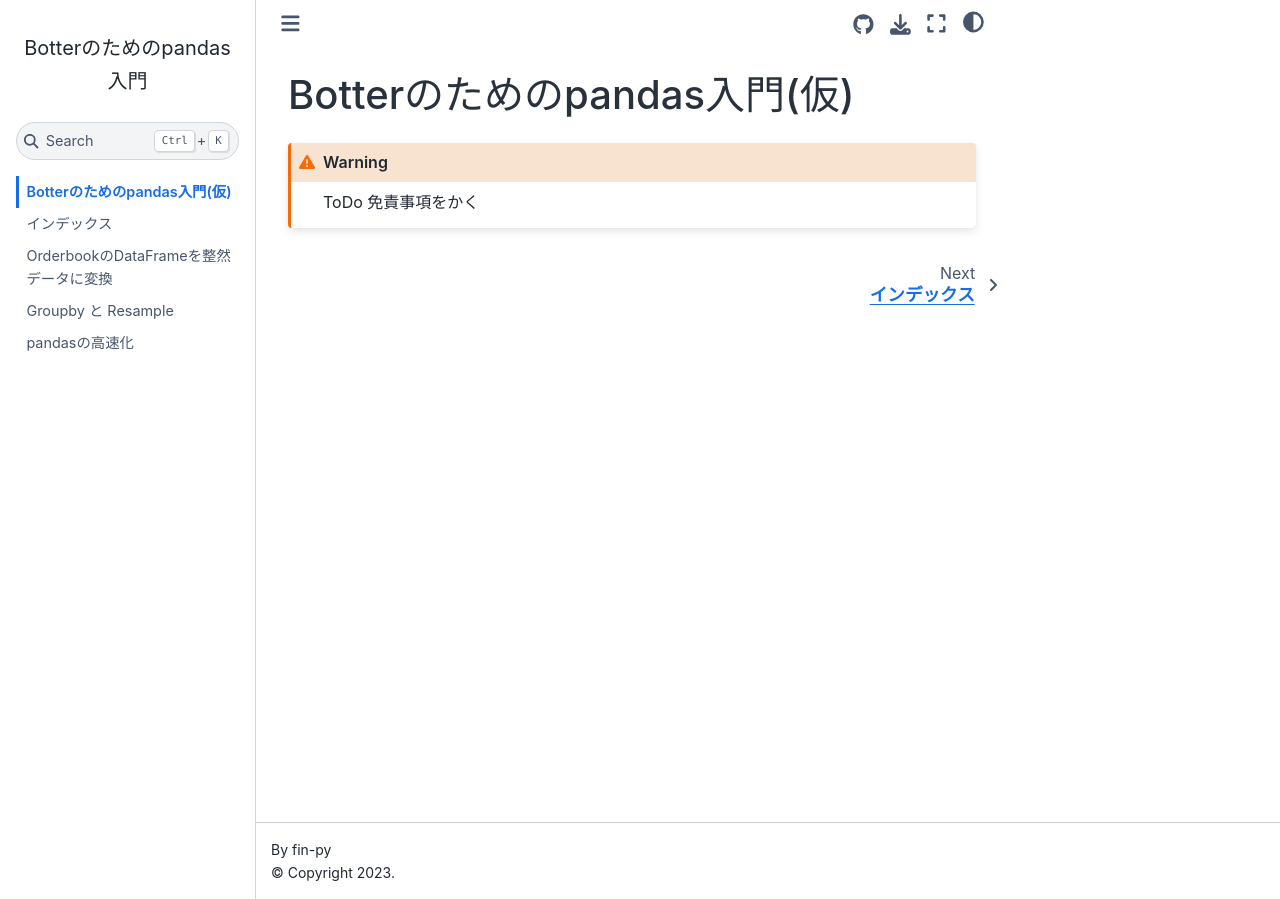
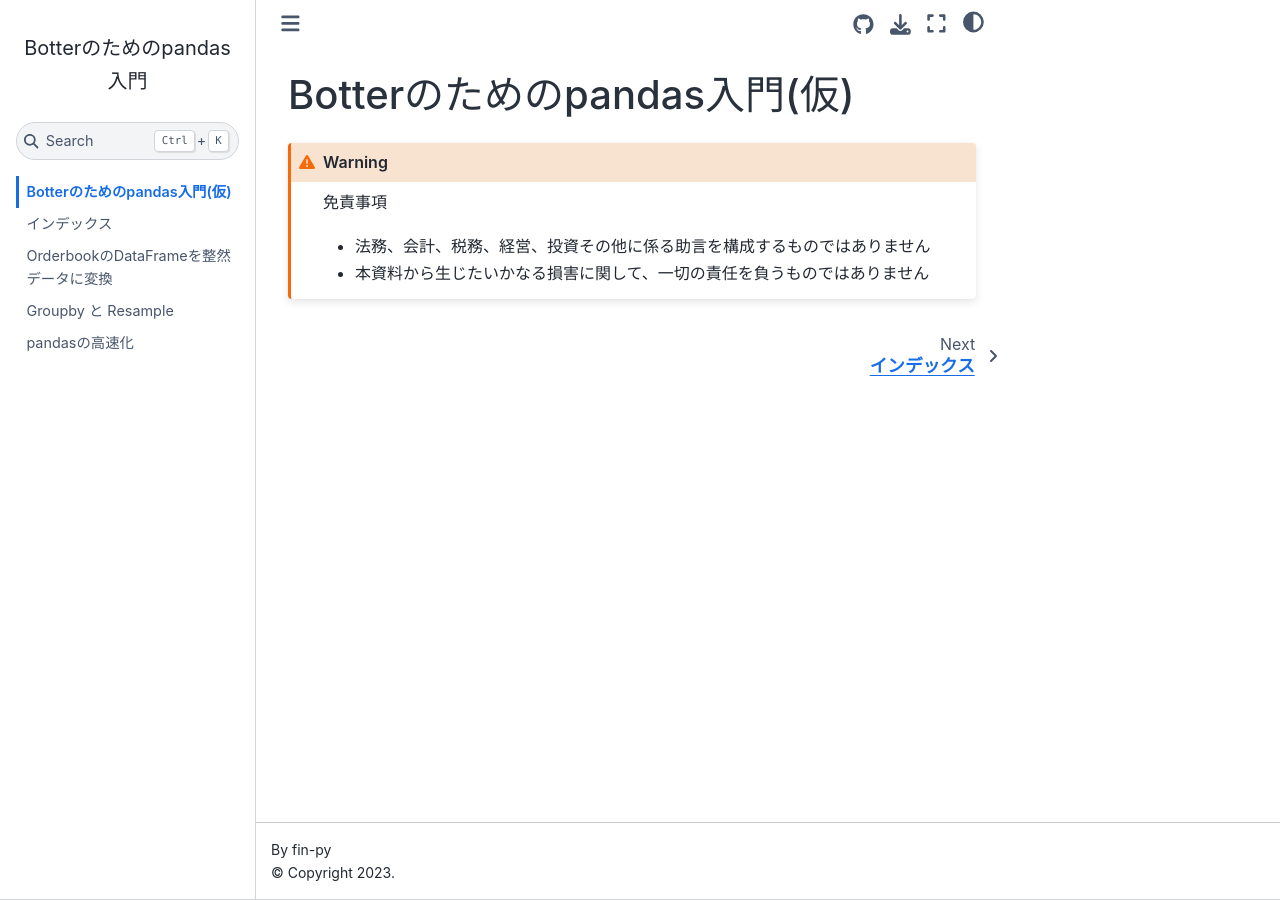
Before and after one commit to fin-py/botter4pandas, a Jupyter Book: the page built from intro.md, in a window 1280 px wide. Built offline with Jupyter Book 1.0.4 settings and Sphinx 7.4.7 and the Sphinx Book theme 1.1.4, drawn with Linux system fonts in a browser that asks for light colours; pages that are not in the unit, such as notebooks, are missing from menus.

Commit message:
rename notebooks

````diff
--- a/_toc.yml
+++ b/_toc.yml
@@ -5,9 +5,9 @@
 root: intro
 chapters:
 - file: create_dataframe
-- file: index
+- file: indexer
 - file: tidydata
-- file: create_dataframe_orderbook
+- file: convert_orderbook2tidydata
 - file: resample
 - file: visualize_orderbooks
 - file: acceleration
--- a/intro.md
+++ b/intro.md
@@ -1,5 +1,6 @@
 # Botterのためのpandas入門(仮)
 
-```{warning} ToDo
-免責事項をかく
+```{warning} 免責事項
+- 法務、会計、税務、経営、投資その他に係る助言を構成するものではありません
+- 本資料から生じたいかなる損害に関して、一切の責任を負うものではありません
 ```
````
Also changed, not shown: convert_orderbook2tidydata.ipynb (renamed from create_dataframe_orderbook.ipynb), indexer.ipynb (renamed from index.ipynb).
